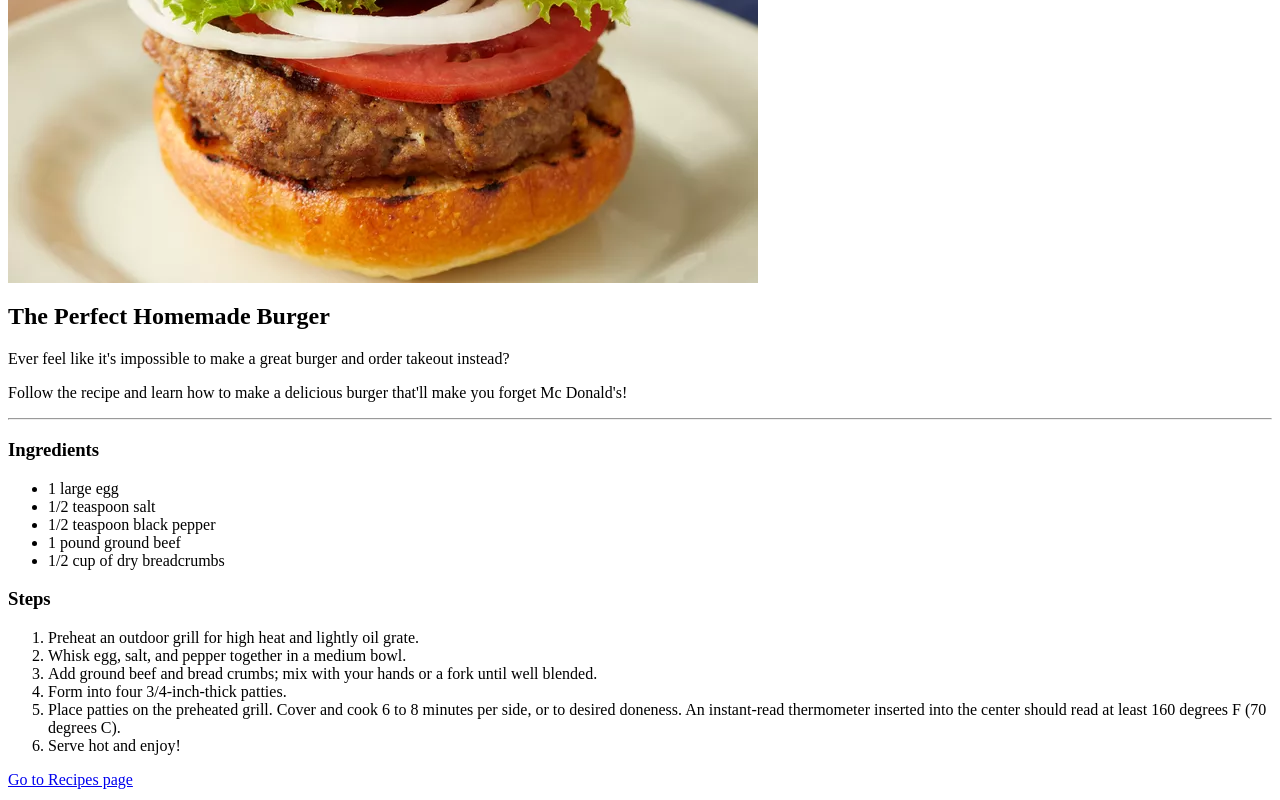
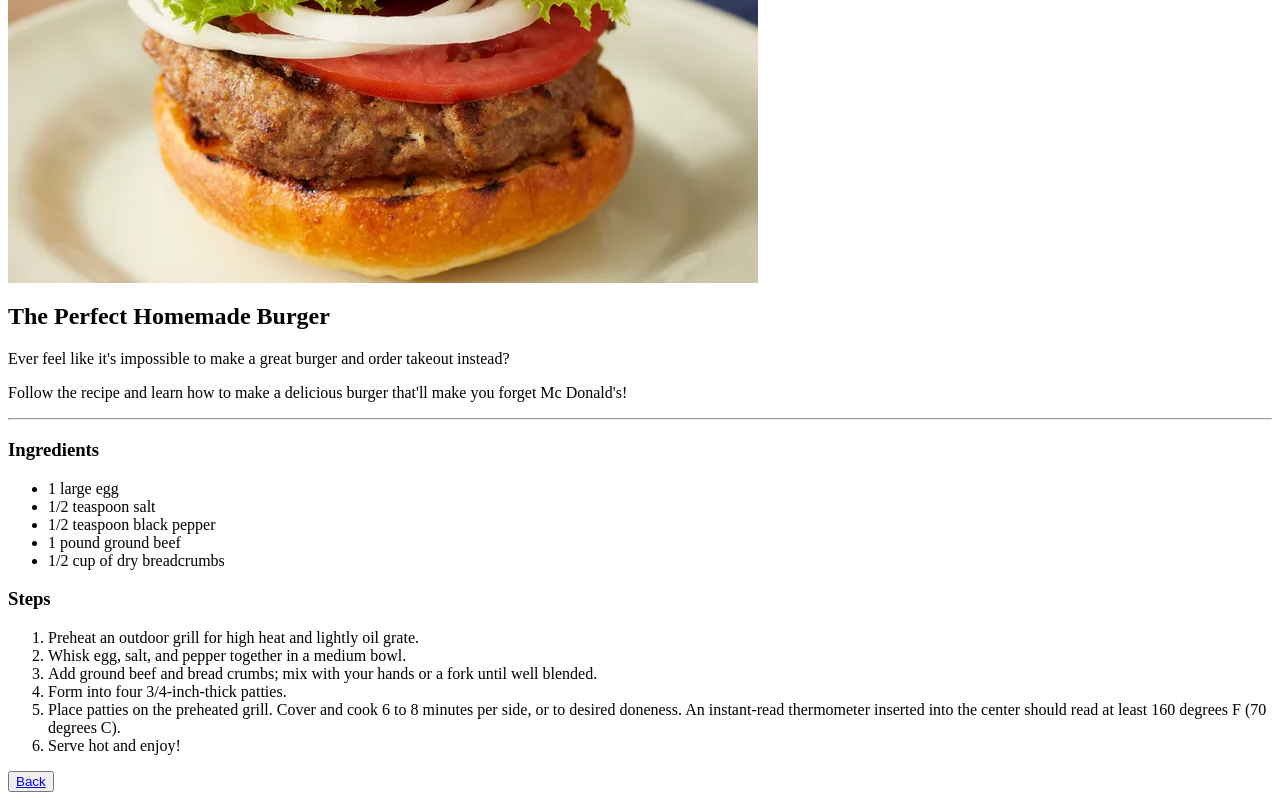
Before and after one commit to pukv/odin-recipes, a plain HTML site: page recipes/burger.html in a window 1280 px wide. Shown: the part 346-1146 px from the top of the page. Drawn offline with Linux system fonts and the light colour scheme.

Commit message:
added button at the bottom

```diff
--- a/recipes/burger.html
+++ b/recipes/burger.html
@@ -30,9 +30,10 @@
     <li>Form into four 3/4-inch-thick patties.</li>
     <li>
       Place patties on the preheated grill. Cover and cook 6 to 8 minutes per
-    side, or to desired doneness. An instant-read thermometer inserted into the
-    center should read at least 160 degrees F (70 degrees C).
+      side, or to desired doneness. An instant-read thermometer inserted into
+      the center should read at least 160 degrees F (70 degrees C).
     </li>
     <li>Serve hot and enjoy!</li>
   </ol>
-<a href="/index.html">Go to Recipes page</a>
+  <button><a href="/index.html">Back</a></button>
+</div>
```
Lines whose indentation alone changed are shown as unchanged.
